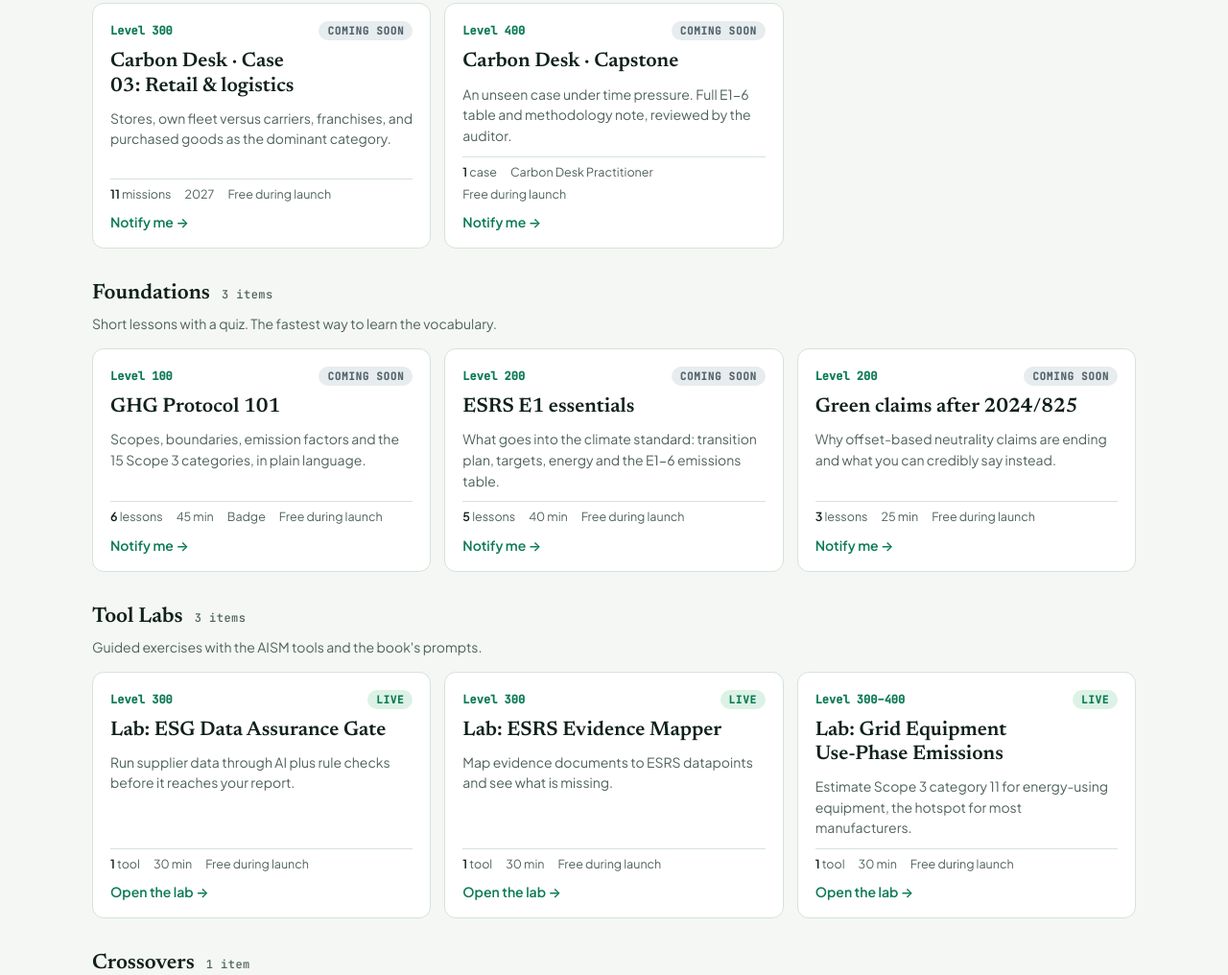
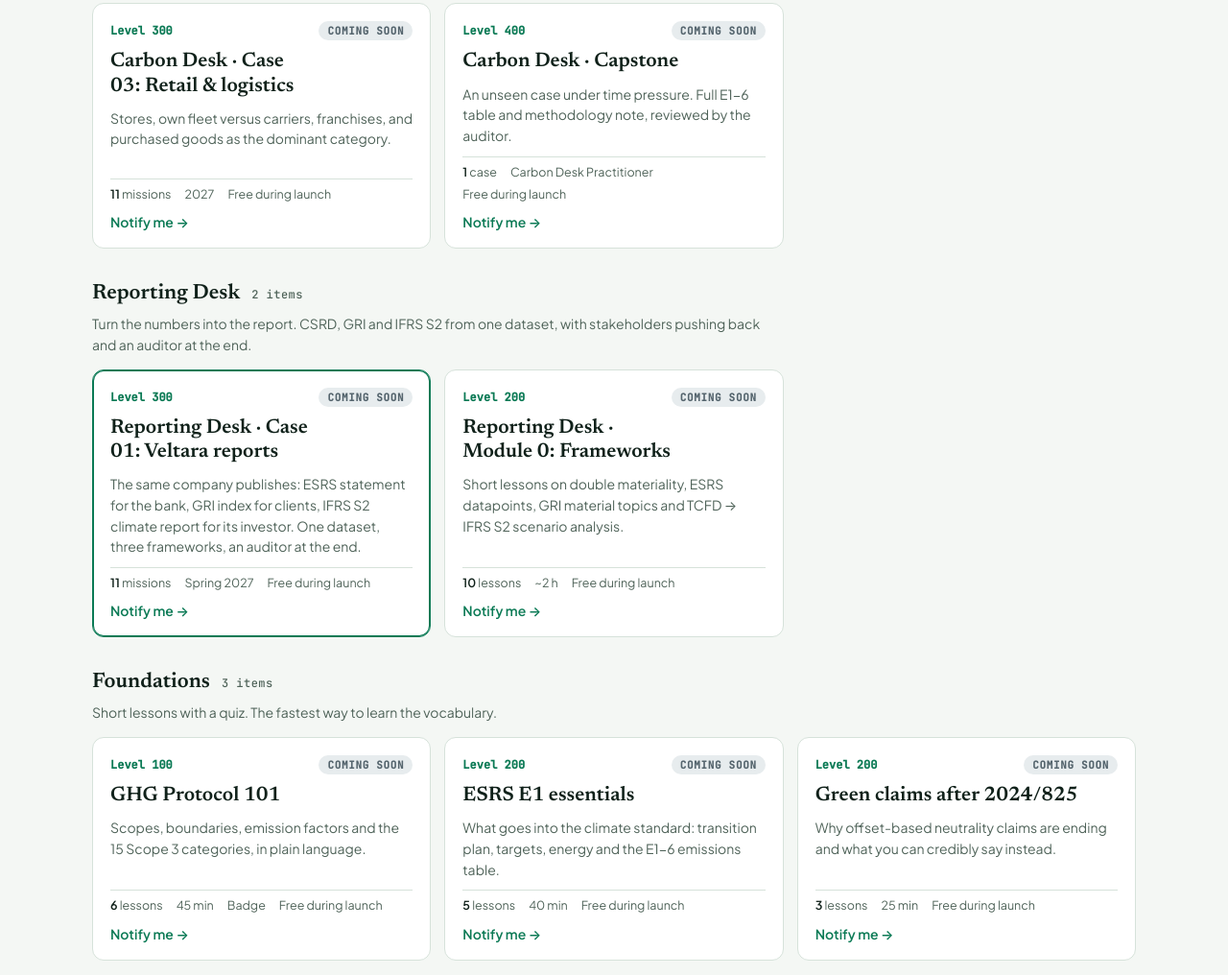
Before and after one commit to jaddellel-ai/Claude-Carbon, a plain HTML site: page academy/catalogue.html in a window 1280 px wide. Shown: the part 1668-2684 px from the top of the page at 96% size. Drawn offline with Linux system fonts and the light colour scheme.

Commit message:
Add Reporting Desk to the Academy catalogue mock-up
Co-Authored-By: Claude Opus 5.5 <noreply@anthropic.com>
Claude-Session: https://claude.ai/code/session_016XNxzfgPPkSRxe8rcgwM3m

```diff
--- a/academy/catalogue.html
+++ b/academy/catalogue.html
@@ -164,7 +164,7 @@ footer{color:var(--muted);font-size:13px;padding-block:40px 32px;border-top:1px
     <div class="paths">
       <div class="path"><div class="n">100<small>Foundations</small></div><div><b>New to sustainability or switching careers</b><div class="steps"><span>GHG Protocol 101</span><i>→</i><span>Season 1, M01–M05</span><i>→</i><span>30-term literacy quiz</span></div><div class="book">Field manual: Sustainability Fundamentals</div></div></div>
       <div class="path"><div class="n">200<small>Practitioner</small></div><div><b>Junior sustainability, finance or reporting staff</b><div class="steps"><span>ESRS E1 essentials</span><i>→</i><span>Carbon Desk · Case 01</span><i>→</i><span>Season 1</span></div><div class="book">Field manual: Sustainability for Busy People, Professional Playbook</div></div></div>
-      <div class="path"><div class="n">300<small>AI-Powered</small></div><div><b>Working sustainability managers</b><div class="steps"><span>Carbon Desk · Cases 02–04</span><i>→</i><span>Tool Labs</span><i>→</i><span>Season 1 boss missions</span></div><div class="book">Field manual: The AI-Powered Sustainability Manager</div></div></div>
+      <div class="path"><div class="n">300<small>AI-Powered</small></div><div><b>Working sustainability managers</b><div class="steps"><span>Carbon Desk · Cases 02–04</span><i>→</i><span>Reporting Desk</span><i>→</i><span>Tool Labs</span><i>→</i><span>Season 1 boss missions</span></div><div class="book">Field manual: The AI-Powered Sustainability Manager</div></div></div>
       <div class="path"><div class="n">400<small>Strategic</small></div><div><b>Heads of sustainability and consultants</b><div class="steps"><span>Carbon Desk capstone</span><i>→</i><span>Tier-N supplier missions</span><i>→</i><span>Board Day</span></div><div class="book">Field manual: The Antifragile Network</div></div></div>
     </div>
   </section>
@@ -174,7 +174,7 @@ footer{color:var(--muted);font-size:13px;padding-block:40px 32px;border-top:1px
     <p class="sub">Badges add up to programme certificates, and certificates add up to the AISM Practitioner title. Each one says what was assessed and links to a verification page.</p>
     <div class="creds">
       <div><span class="t">Per course</span><h4>Badge</h4><p>For example "GHG Protocol 101" or "Carbon Desk · Case 01 Technology". Share it on LinkedIn.</p></div>
-      <div><span class="t">Per programme</span><h4>Certificate</h4><p>Season 1 certificate, or Carbon Desk Practitioner (Module 0, three cases and the capstone).</p></div>
+      <div><span class="t">Per programme</span><h4>Certificate</h4><p>Season 1 certificate, Carbon Desk Practitioner (Module 0, three cases and the capstone) or Reporting Desk Practitioner.</p></div>
       <div><span class="t">Stacked</span><h4>AISM Practitioner</h4><p>One Foundations track, one Season, one Simulation programme and one Tool Lab.</p></div>
     </div>
   </section>
@@ -207,6 +207,8 @@ footer{color:var(--muted);font-size:13px;padding-block:40px 32px;border-top:1px
     {g:'sim',title:'Carbon Desk · Case 02: Food manufacturing',level:[300],format:'sim',topic:['carbon','report'],state:'soon',desc:'Multi-site food producer: agricultural inputs, refrigerants, packaging and the use phase of sold products.',facts:[['11','missions'],['Spring 2027','']],cta:'Notify me'},
     {g:'sim',title:'Carbon Desk · Case 03: Retail & logistics',level:[300],format:'sim',topic:['carbon'],state:'soon',desc:'Stores, own fleet versus carriers, franchises, and purchased goods as the dominant category.',facts:[['11','missions'],['2027','']],cta:'Notify me'},
     {g:'sim',title:'Carbon Desk · Capstone',level:[400],format:'sim',topic:['carbon','report'],state:'soon',desc:'An unseen case under time pressure. Full E1-6 table and methodology note, reviewed by the auditor.',facts:[['1','case'],['Carbon Desk Practitioner','']],cta:'Notify me'},
+    {g:'rep',title:'Reporting Desk · Case 01: Veltara reports',level:[300],format:'sim',topic:['report','carbon'],state:'soon',desc:'The same company publishes: ESRS statement for the bank, GRI index for clients, IFRS S2 climate report for its investor. One dataset, three frameworks, an auditor at the end.',facts:[['11','missions'],['Spring 2027','']],cta:'Notify me',feature:true},
+    {g:'rep',title:'Reporting Desk · Module 0: Frameworks',level:[200],format:'self',topic:['report'],state:'soon',desc:'Short lessons on double materiality, ESRS datapoints, GRI material topics and TCFD → IFRS S2 scenario analysis.',facts:[['10','lessons'],['~2 h','']],cta:'Notify me'},
     {g:'found',title:'GHG Protocol 101',level:[100],format:'self',topic:['carbon'],state:'soon',desc:'Scopes, boundaries, emission factors and the 15 Scope 3 categories, in plain language.',facts:[['6','lessons'],['45 min',''],['Badge','']],cta:'Notify me'},
     {g:'found',title:'ESRS E1 essentials',level:[200],format:'self',topic:['report'],state:'soon',desc:'What goes into the climate standard: transition plan, targets, energy and the E1-6 emissions table.',facts:[['5','lessons'],['40 min','']],cta:'Notify me'},
     {g:'found',title:'Green claims after 2024/825',level:[200],format:'self',topic:['report','strategy'],state:'soon',desc:'Why offset-based neutrality claims are ending and what you can credibly say instead.',facts:[['3','lessons'],['25 min','']],cta:'Notify me'},
@@ -218,6 +220,7 @@ footer{color:var(--muted);font-size:13px;padding-block:40px 32px;border-top:1px
   const G = [
     ['season','Seasons','Weekly live drops with the YouTube premiere. Missed missions stay open.'],
     ['sim','Carbon Desk','Hands-on GHG Protocol and CSRD simulations. Do the job inside a simulated company, then face the auditor.'],
+    ['rep','Reporting Desk','Turn the numbers into the report. CSRD, GRI and IFRS S2 from one dataset, with stakeholders pushing back and an auditor at the end.'],
     ['found','Foundations','Short lessons with a quiz. The fastest way to learn the vocabulary.'],
     ['lab','Tool Labs','Guided exercises with the AISM tools and the book\'s prompts.'],
     ['cross','Crossovers','Tracks shared with AIPM Academy.']
```
